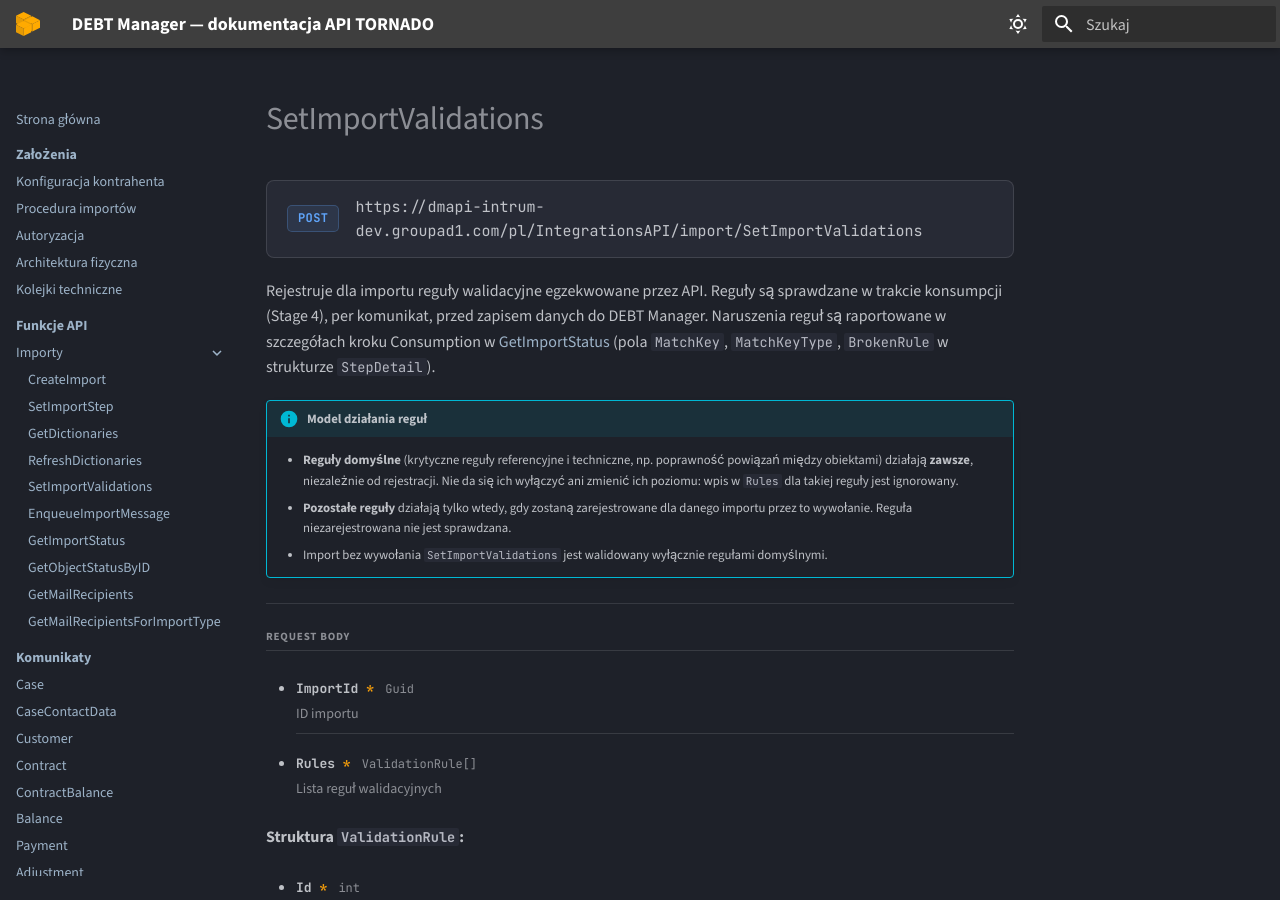
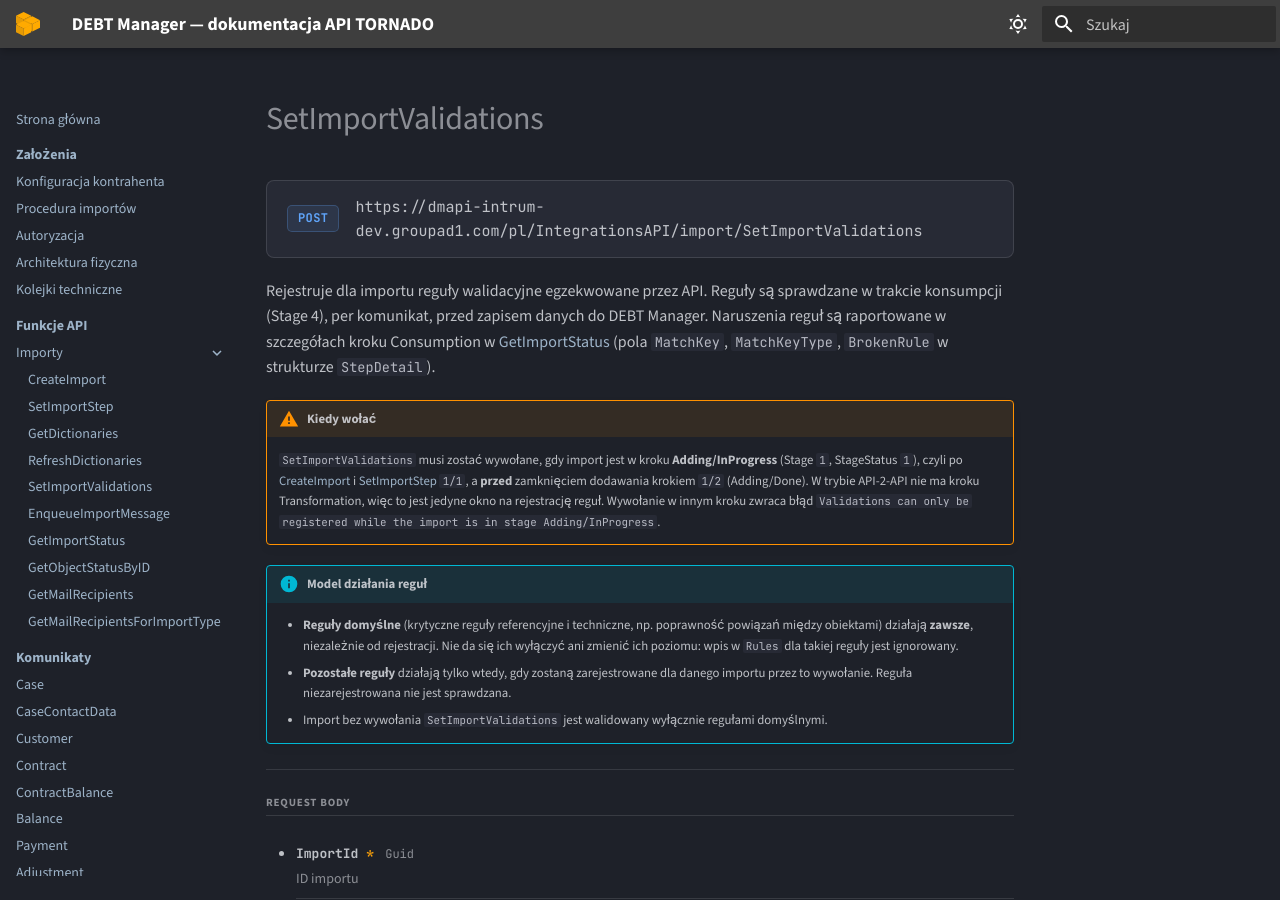
Before and after one commit to oskar-bialek-bakk/intrum-integration-api-docs, an MkDocs documentation site: the page built from docs/funkcje-api/importy/set-import-validations.md, in a window 1280 px wide and 900 px high. Built offline with MkDocs 1.6.1 and Material for MkDocs 9.7.7, drawn with Linux system fonts in a browser that asks for light colours.

Commit message:
Sync docs z AzDO

```diff
--- a/docs/funkcje-api/importy/set-import-validations.md
+++ b/docs/funkcje-api/importy/set-import-validations.md
@@ -10,6 +10,9 @@ title: "SetImportValidations"
 </div>
 
 Rejestruje dla importu reguły walidacyjne egzekwowane przez API. Reguły są sprawdzane w trakcie konsumpcji (Stage 4), per komunikat, przed zapisem danych do DEBT Manager. Naruszenia reguł są raportowane w szczegółach kroku Consumption w [GetImportStatus](get-import-status.md) (pola `MatchKey`, `MatchKeyType`, `BrokenRule` w strukturze `StepDetail`).
+
+!!! warning "Kiedy wołać"
+    `SetImportValidations` musi zostać wywołane, gdy import jest w kroku **Adding/InProgress** (Stage `1`, StageStatus `1`), czyli po [CreateImport](create-import.md) i [SetImportStep](set-import-step.md) `1/1`, a **przed** zamknięciem dodawania krokiem `1/2` (Adding/Done). W trybie API-2-API nie ma kroku Transformation, więc to jest jedyne okno na rejestrację reguł. Wywołanie w innym kroku zwraca błąd `Validations can only be registered while the import is in stage Adding/InProgress`.
 
 !!! info "Model działania reguł"
     -   **Reguły domyślne** (krytyczne reguły referencyjne i techniczne, np. poprawność powiązań między obiektami) działają **zawsze**, niezależnie od rejestracji. Nie da się ich wyłączyć ani zmienić ich poziomu: wpis w `Rules` dla takiej reguły jest ignorowany.
```
Also changed, not shown: docs/komunikaty/customer.md (+1 -1 lines).
